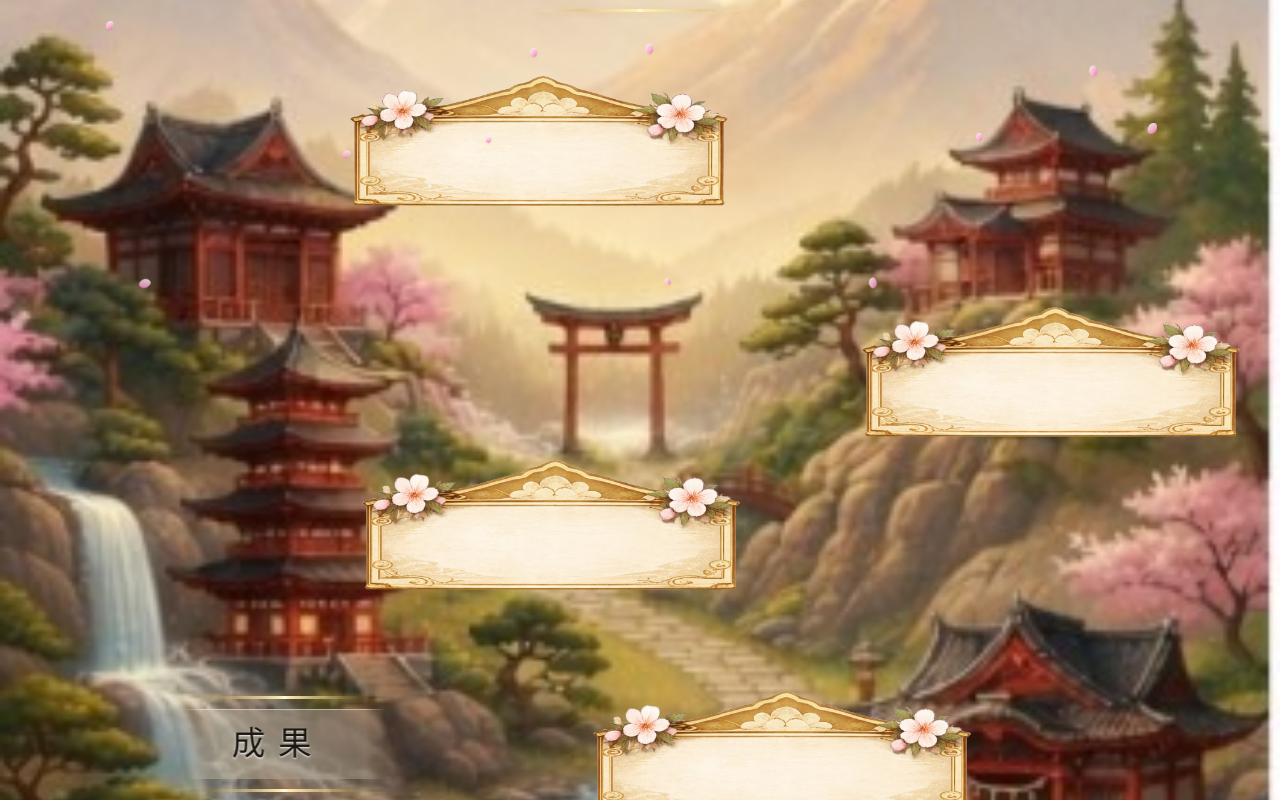
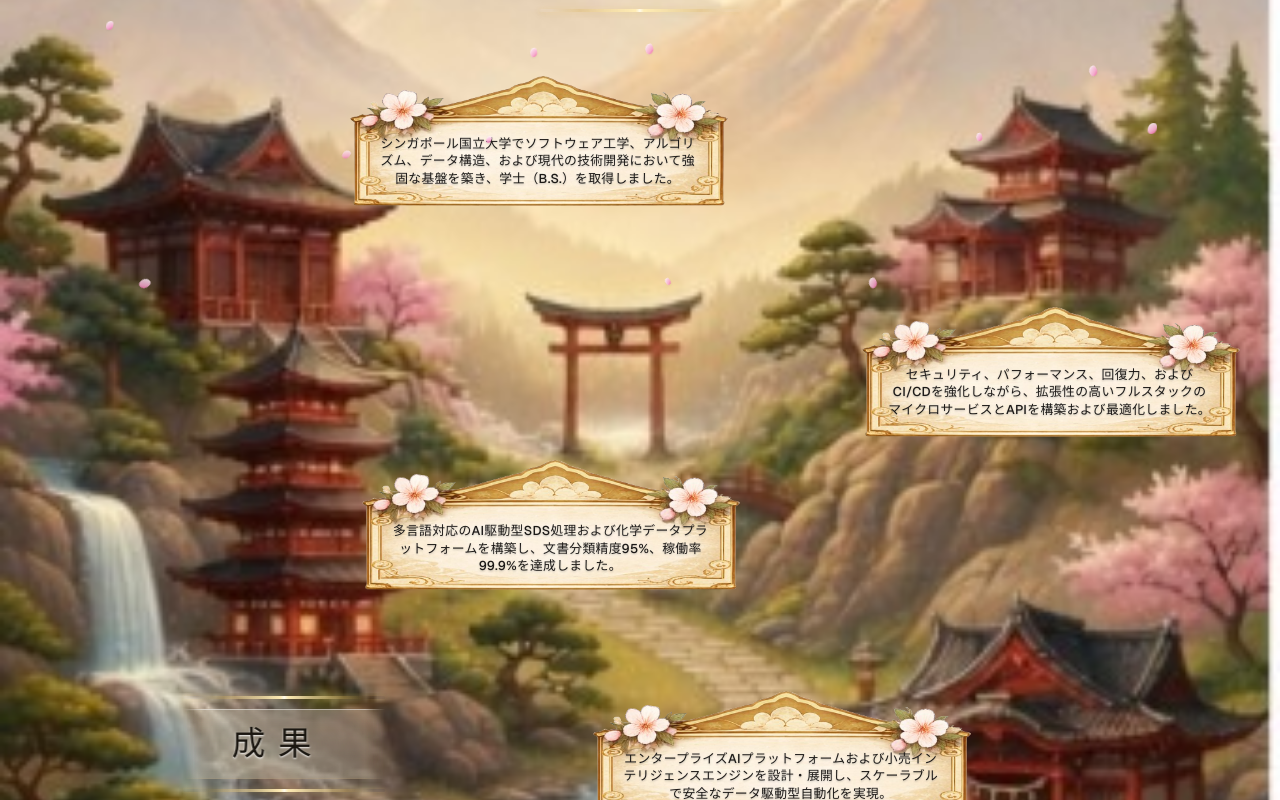
Before and after one commit to conner-morrison/hiroshi-port, a Next.js app: page / in a window 1280 px wide. Shown: the part 1040-1840 px from the top of the page. Built offline with nearby package versions, Linux system fonts and the light colour scheme; a web font is replaced by a local one.

Commit message:
experience

```diff
--- a/src/components/experience-narrative-banners.tsx
+++ b/src/components/experience-narrative-banners.tsx
@@ -1,7 +1,47 @@
+"use client";
+
 import Image from "next/image";
+import type { PortfolioLocale } from "@/i18n/portfolio-messages";
+import { portfolioMessages } from "@/i18n/portfolio-messages";
+import { englishDisplay } from "@/fonts/english-display";
+import { usePortfolioLocale } from "./language-provider";
 
 /** Intrinsic aspect of day banner PNG (width / height). Both assets are letterboxed with `object-contain` in this box. */
 const BANNER_ASPECT = 614 / 232;
+
+const LEFT_TOP_TEMPLE_ID = "left-top-temple";
+const UNDER_RIGHT_TOP_TEMPLE_ID = "under-right-top-temple";
+const MIDDLE_LEFT_DOWN_TEMPLE_ID = "middle-left-down-temple";
+const LEFT_MIDDLE_RIGHT_DOWN_TEMPLE_ID = "left-middle-right-down-temple";
+
+const NARRATIVE_COPY_SLOT_IDS = new Set([
+  LEFT_TOP_TEMPLE_ID,
+  UNDER_RIGHT_TOP_TEMPLE_ID,
+  MIDDLE_LEFT_DOWN_TEMPLE_ID,
+  LEFT_MIDDLE_RIGHT_DOWN_TEMPLE_ID,
+]);
+
+/**
+ * Vertical anchor for **left-top-temple** copy: % from the **top** of that banner
+ * box; text is centered on that line with `translateY(-50%)`.
+ */
+const NARRATIVE_COPY_ANCHOR_LEFT_TOP_PCT = 62;
+
+/**
+ * Same role as `NARRATIVE_COPY_ANCHOR_LEFT_TOP_PCT`, for **middle-left-down-temple**.
+ * Tune independently if the art needs a different vertical line.
+ */
+const NARRATIVE_COPY_ANCHOR_MIDDLE_LEFT_DOWN_PCT = 64;
+
+/**
+ * Same role as the other `NARRATIVE_COPY_ANCHOR_*` constants, for **left-middle-right-down-temple**.
+ */
+const NARRATIVE_COPY_ANCHOR_LEFT_MIDDLE_RIGHT_DOWN_PCT = 62;
+
+/**
+ * Same role as the other `NARRATIVE_COPY_ANCHOR_*` constants, for **under-right-top-temple**.
+ */
+const NARRATIVE_COPY_ANCHOR_UNDER_RIGHT_TOP_PCT = 62;
 
 type SlotStyle = { top: string; left: string; width: string };
 
@@ -10,11 +50,56 @@ type SlotStyle = { top: string; left: string; width: string };
  * at temple-adjacent regions (tune percentages if your art crop differs).
  */
 const BANNER_SLOTS: { id: string; style: SlotStyle }[] = [
-  { id: "left-top-temple", style: { top: "25%", left: "27%", width: "30%" } },
-  { id: "under-right-top-temple", style: { top: "31%", left: "67%", width: "30%" } },
-  { id: "middle-left-down-temple", style: { top: "35%", left: "28%", width: "30%" } },
-  { id: "left-middle-right-down-temple", style: { top: "41%", left: "46%", width: "30%" } },
+  { id: LEFT_TOP_TEMPLE_ID, style: { top: "25%", left: "27%", width: "30%" } },
+  { id: UNDER_RIGHT_TOP_TEMPLE_ID, style: { top: "31%", left: "67%", width: "30%" } },
+  { id: MIDDLE_LEFT_DOWN_TEMPLE_ID, style: { top: "35%", left: "28%", width: "30%" } },
+  {
+    id: LEFT_MIDDLE_RIGHT_DOWN_TEMPLE_ID,
+    style: { top: "41%", left: "46%", width: "30%" },
+  },
 ];
+
+function NarrativeCopyOverlay({
+  copy,
+  anchorTopPct,
+  showDay,
+  locale,
+  langReady,
+}: {
+  copy: string;
+  anchorTopPct: number;
+  showDay: boolean;
+  locale: PortfolioLocale;
+  langReady: boolean;
+}) {
+  return (
+    <div
+      className="absolute inset-x-0 z-[2] flex justify-center px-[4%] sm:px-[5%]"
+      style={{
+        top: `${anchorTopPct}%`,
+        transform: "translateY(-50%)",
+      }}
+    >
+      <p
+        lang={locale === "en" ? "en" : "ja"}
+        className={`max-h-full w-full max-w-[96%] text-pretty text-center font-medium leading-snug tracking-wide [font-size:min(3.8cqw,0.72rem)] sm:[font-size:min(3.5cqw,0.8rem)] ${
+          langReady && locale === "en"
+            ? englishDisplay.className
+            : "font-sans"
+        } ${showDay ? "text-stone-900" : "text-stone-50"} px-0.5 py-0 sm:px-1 sm:py-0.5`}
+        style={{
+          fontFeatureSettings:
+            langReady && locale === "en" ? '"kern" 1, "liga" 1' : undefined,
+          textShadow: showDay
+            ? "0 0 10px rgba(255,255,255,0.95), 0 0 20px rgba(255,255,255,0.75), 0 1px 2px rgba(0,0,0,0.25)"
+            : "0 0 12px rgba(0,0,0,0.9), 0 1px 3px rgba(0,0,0,0.95), 0 0 1px rgba(0,0,0,1)",
+        }}
+      >
+        {copy}
+      </p>
+    </div>
+  );
+}
 
 export function ExperienceNarrativeBanners({
   isDay,
@@ -23,14 +108,32 @@ export function ExperienceNarrativeBanners({
   isDay: boolean;
   ready: boolean;
 }) {
+  const { locale, ready: langReady } = usePortfolioLocale();
+  const t = portfolioMessages[langReady ? locale : "ja"];
   const showDay = !ready || isDay;
 
+  const copyBySlotId: Record<string, string> = {
+    [LEFT_TOP_TEMPLE_ID]: t.experienceNarrative.leftTopTemple,
+    [UNDER_RIGHT_TOP_TEMPLE_ID]: t.experienceNarrative.underRightTopTemple,
+    [MIDDLE_LEFT_DOWN_TEMPLE_ID]: t.experienceNarrative.middleLeftDownTemple,
+    [LEFT_MIDDLE_RIGHT_DOWN_TEMPLE_ID]:
+      t.experienceNarrative.leftMiddleRightDownTemple,
+  };
+
+  const anchorTopPctBySlotId: Record<string, number> = {
+    [LEFT_TOP_TEMPLE_ID]: NARRATIVE_COPY_ANCHOR_LEFT_TOP_PCT,
+    [UNDER_RIGHT_TOP_TEMPLE_ID]: NARRATIVE_COPY_ANCHOR_UNDER_RIGHT_TOP_PCT,
+    [MIDDLE_LEFT_DOWN_TEMPLE_ID]: NARRATIVE_COPY_ANCHOR_MIDDLE_LEFT_DOWN_PCT,
+    [LEFT_MIDDLE_RIGHT_DOWN_TEMPLE_ID]:
+      NARRATIVE_COPY_ANCHOR_LEFT_MIDDLE_RIGHT_DOWN_PCT,
+  };
+
   return (
-    <div className="pointer-events-none absolute inset-0 z-[5]" aria-hidden>
+    <div className="pointer-events-none absolute inset-0 z-[5]">
       {BANNER_SLOTS.map(({ id, style }) => (
         <div key={id} className="absolute" style={style}>
           <div
-            className="relative w-full"
+            className="relative w-full [container-type:size]"
             style={{ aspectRatio: String(BANNER_ASPECT) }}
           >
             <Image
@@ -51,6 +154,15 @@ export function ExperienceNarrativeBanners({
                 showDay ? "opacity-0" : "opacity-100"
               }`}
             />
+            {NARRATIVE_COPY_SLOT_IDS.has(id) ? (
+              <NarrativeCopyOverlay
+                copy={copyBySlotId[id]!}
+                anchorTopPct={anchorTopPctBySlotId[id]!}
+                showDay={showDay}
+                locale={locale}
+                langReady={langReady}
+              />
+            ) : null}
           </div>
         </div>
       ))}
--- a/src/i18n/portfolio-messages.ts
+++ b/src/i18n/portfolio-messages.ts
@@ -45,6 +45,16 @@ export const portfolioMessages = {
       tagline: "アイデアから実行まで",
       education: "シンガポール国立大学 コンピュータサイエンス学士",
     },
+    experienceNarrative: {
+      underRightTopTemple:
+        "セキュリティ、パフォーマンス、回復力、およびCI/CDを強化しながら、拡張性の高いフルスタックのマイクロサービスとAPIを構築および最適化しました。",
+      middleLeftDownTemple:
+        "多言語対応のAI駆動型SDS処理および化学データプラットフォームを構築し、文書分類精度95%、稼働率99.9%を達成しました。",
+      leftMiddleRightDownTemple:
+        "エンタープライズAIプラットフォームおよび小売インテリジェンスエンジンを設計・展開し、スケーラブルで安全なデータ駆動型自動化を実現。",
+      leftTopTemple:
+        "シンガポール国立大学でソフトウェア工学、アルゴリズム、データ構造、および現代の技術開発において強固な基盤を築き、学士（B.S.）を取得しました。",
+    },
   },
   en: {
     nav: {
@@ -90,6 +100,16 @@ export const portfolioMessages = {
       tagline: "From idea to delivery",
       education: "B.Sc. Computer Science, National University of Singapore",
     },
+    experienceNarrative: {
+      underRightTopTemple:
+        "Built and optimized scalable full-stack microservices and APIs while strengthening security, performance, resilience, and CI/CD.",
+      middleLeftDownTemple:
+        "Built a multilingual AI-driven SDS processing and chemical data platform delivering 95% document classification accuracy, 99.9% uptime.",
+      leftMiddleRightDownTemple:
+        "Designed and deployed enterprise AI platforms and retail intelligence engine and delivering scalable, secure, data-driven automation.",
+      leftTopTemple:
+        "Built a strong foundation in software engineering, algorithms, data structures, modern technology development and B.S. at the NUS",
+    },
   },
 } as const;
 
```
